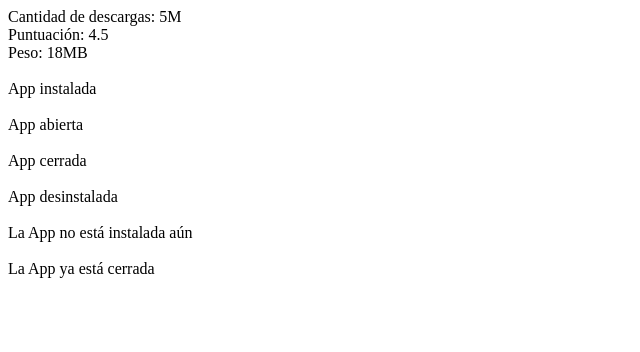
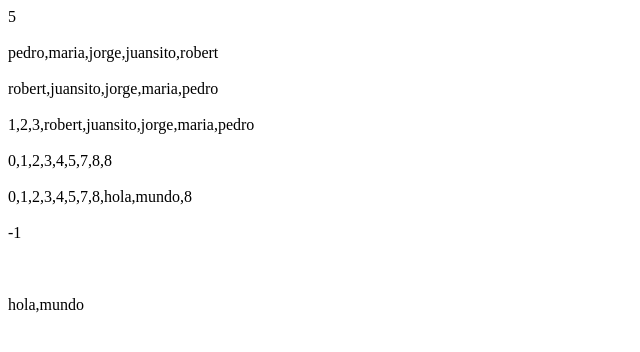
Before and after one commit to chrisWO92/practica_JavaScript, a plain HTML site: page index.html in a window 1280 px wide. Shown: the whole page, without its empty margins (0-640 px from the left). Drawn offline with Linux system fonts and the light colour scheme.

Commit message:
index commit

```diff
--- a/index.html
+++ b/index.html
@@ -10,6 +10,6 @@
     <!--
     <script src="js/capitulo1.js"></script>
     -->
-    <script src="js/capitulo3/descargaApp.js"></script>
+    <script src="js/capitulo3/stringArrays.js"></script>
 </body>
 </html>
```
